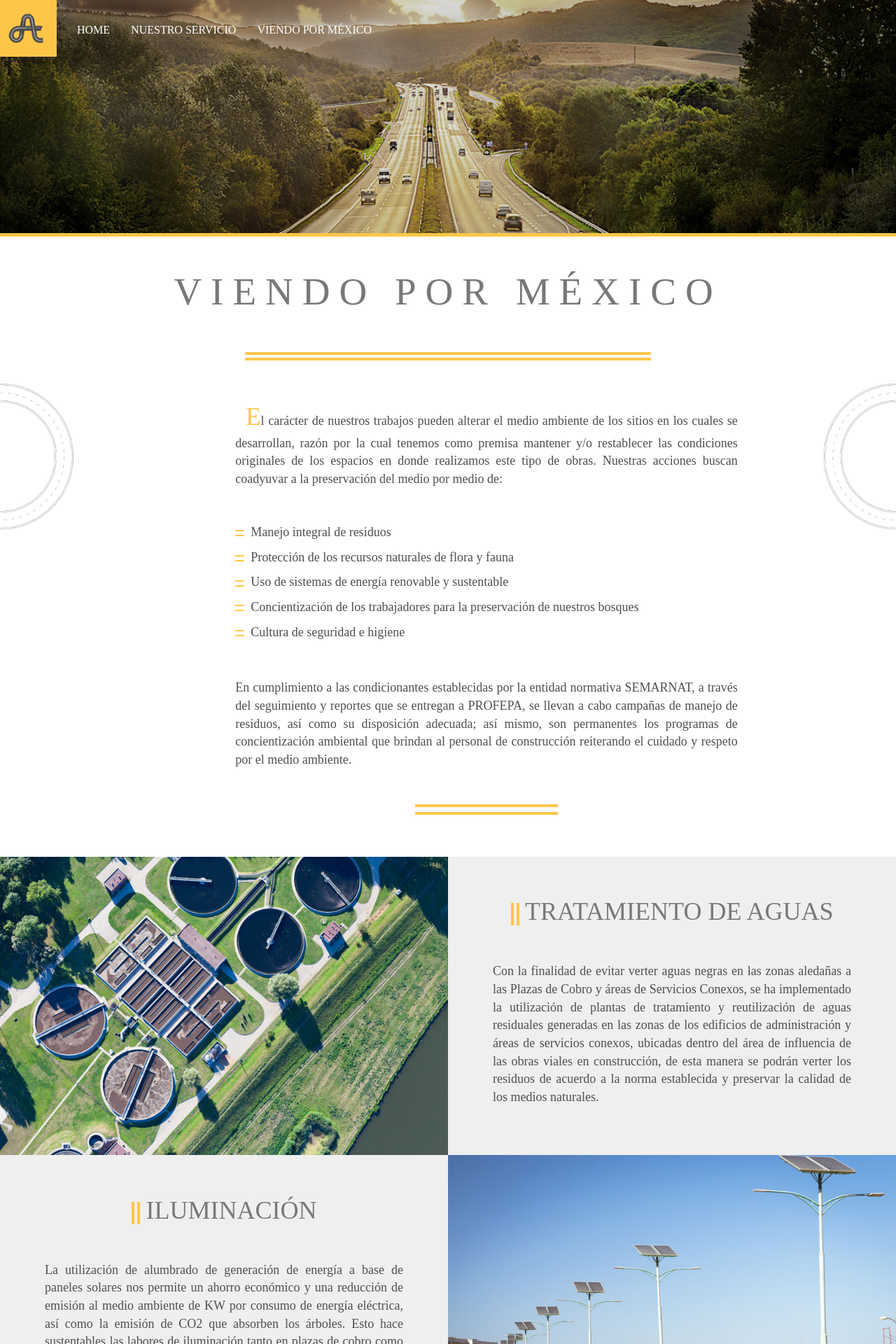
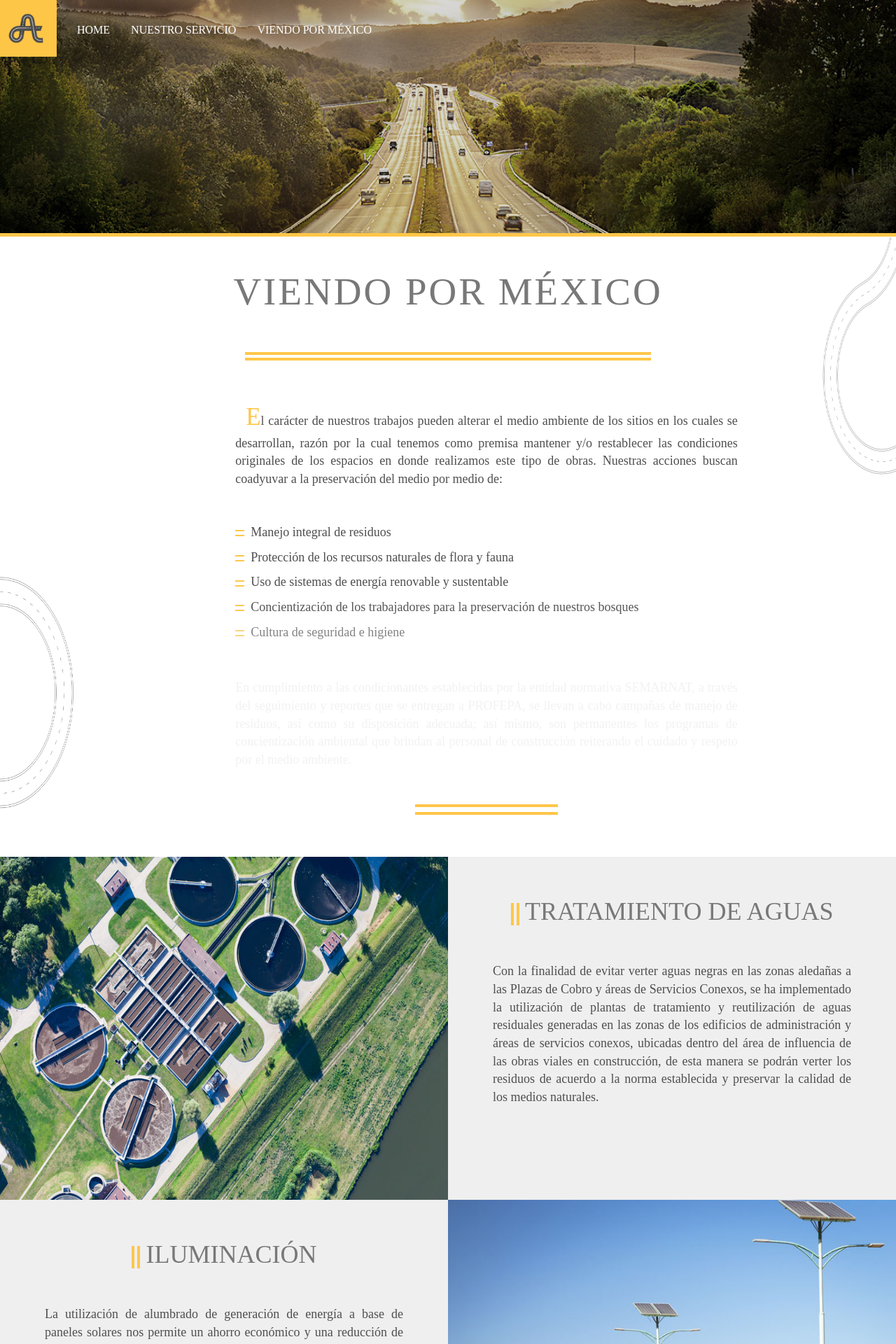
Before and after one commit to jesusrq92/autovan, a PHP site: page /mexico.php in a window 1280 px wide. Shown: the top 1920 px of the page at 70% size. Run offline with PHP 8.4, Linux system fonts and the light colour scheme; some libraries are stand-ins or nearby versions; some web fonts are replaced.

Commit message:
Finalizado Primera Version

```diff
--- a/css/estilos.css
+++ b/css/estilos.css
@@ -52,18 +52,40 @@
     display: none;
 }
 
-#roadLeft{
-    width:190px;
+#roadLeftIndex{
+    width:220px;
+    height: 460px;
     float:left;
-    margin-top: .5em;
+    margin-top: 6em;
 }
 
-#roadRight{
-    width:190px;
+#roadRightIndex{
+    width:220px;
+    height: 460px;
     float:right;
-    margin-top: .5em;
+    margin-top: -.5em;
 }
 
+#roadLeftServicio{
+    width:220px;
+    height: 460px;
+    float:left;
+    margin-top: -2em;
+}
+
+#roadRightServicio{
+    width:220px;
+    height: 460px;
+    float:right;
+    margin-top: -14em;
+}
+
+#roadLeftMexico{
+    width:220px;
+    height: 460px;
+    float:left;
+    margin-top: 12em;
+}
 
 /*NAV ESTILOS*/
 .outBorder{
@@ -308,34 +330,214 @@
     }
 }
 
-@media (max-width: 1400px){
-    #roadLeft{
-    width:160px;
+@media(max-width: 1540px){
+    #roadLeftIndex{
+    width:190px;
+    height: 440px;
     float:left;
-    margin-top: .5em;
+    margin-top: 9em;
     }
 
-    #roadRight{
+    #roadRightIndex{
+    width:190px;
+    height: 440px;
+    float:right;
+    margin-top: -.5em;
+    }
+
+    #roadLeftServicio{
+    width:200px;
+    height: 400px;
+    float:left;
+    margin-top: -2em;
+    }
+
+    #roadRightServicio{
+    width:200px;
+    height: 400px;
+    float:right;
+    margin-top: -14em;
+    }
+
+    #roadLeftMexico{
+    width:200px;
+    height: 400px;
+    float:left;
+    margin-top: 12em;
+    }
+}
+
+@media(max-width: 1490px){
+    #roadLeftServicio{
     width:160px;
+    height: 350px;
+    float:left;
+    margin-top: 5em;
+    }
+
+    #roadRightServicio{
+    width:160px;
+    height: 350px;
     float:right;
-    margin-top: .5em;
+    margin-top: -14em;
+    }
+
+    #roadLeftMexico{
+    width:160px;
+    height: 350px;
+    float:left;
+    margin-top: 20em;
+    }
+}
+
+@media(max-width: 1450px){
+    #roadLeftIndex{
+    width:170px;
+    height: 390px;
+    float:left;
+    margin-top: 11em;
+    }
+
+    #roadRightIndex{
+    width:170px;
+    height: 390px;
+    float:right;
+    margin-top: -.5em;
+    }
+}
+
+@media(max-width: 1430px){
+    #pista1{
+        height: 490px !important;
+    }
+
+}
+
+@media(max-width: 1400px){
+    #roadLeftIndex{
+    width:140px;
+    height: 360px;
+    float:left;
+    margin-top: 15em;
+    }
+
+    #roadRightIndex{
+    width:140px;
+    height: 360px;
+    float:right;
+    margin-top: -.5em;
+    }
+
+    #roadLeftServicio{
+    width:140px;
+    height: 350px;
+    float:left;
+    margin-top: 6em;
+    }
+
+    #roadRightServicio{
+    width:140px;
+    height: 350px;
+    float:right;
+    margin-top: -14em;
+    }
+
+    #roadLeftMexico{
+    width:140px;
+    height: 350px;
+    float:left;
+    margin-top: 20em;
+    }
+}
+
+
+@media(max-width: 1310px){
+    #roadLeftIndex{
+    width:140px;
+    height: 400px;
+    float:left;
+    margin-top: 11em;
+    }
+
+    #roadRightIndex{
+    width:140px;
+    height: 400px;
+    float:right;
+    margin-top: -.5em;
+    }
+
+    #roadLeftServicio{
+    width:120px;
+    height: 350px;
+    float:left;
+    margin-top: 6em;
+    }
+
+    #roadRightServicio{
+    width:120px;
+    height: 350px;
+    float:right;
+    margin-top: -14em;
+    }
+
+    #roadLeftMexico{
+    width:120px;
+    height: 350px;
+    float:left;
+    margin-top: 20em;
     }
 }
 
 @media (max-width: 1304px){
     #tituloServicio{
-    letter-spacing: 13px;
-    }
-    #roadLeft{
-    width:110px;
-    float:left;
-    margin-top: .5em;
+    letter-spacing: 3px;
     }
 
-    #roadRight{
+    #roadLeftIndex{
+    width:100px;
+    height: 300px;
+    float:left;
+    margin-top: 19em;
+    }
+
+    #roadRightIndex{
+    width:100px;
+    height: 300px;
+    float:right;
+    margin-top: -.5em;
+    }
+
+    #roadLeftServicio{
     width:110px;
+    height: 350px;
+    float:left;
+    margin-top: 6em;
+    }
+
+    #roadRightServicio{
+    width:110px;
+    height: 350px;
     float:right;
-    margin-top: .5em;
+    margin-top: -14em;
+    }
+
+    #roadLeftMexico{
+    width:110px;
+    height: 350px;
+    float:left;
+    margin-top: 20em;
+    }
+}
+
+@media(max-width: 1255px){
+    .parrafoObjetivos{
+        font-size: 16px;
+    }
+
+    #pista1{
+        width: 100% !important;
+        height: 100% !important;
+        margin-top: 5em;
     }
 }
 
--- a/footer.html
+++ b/footer.html
@@ -40,14 +40,12 @@
 
     <!-- jQuery (necessary for Bootstrap's JavaScript plugins) -->
     <script src="https://ajax.googleapis.com/ajax/libs/jquery/1.11.3/jquery.min.js"></script>
+
     <!-- Include all compiled plugins (below), or include individual files as needed -->
     <script src="js/bootstrap.min.js"></script>
 
-    <!-- Pace -->
-    <script src="pace/pace.js"></script>
-    <link href="pace/themes/yellow/pace-theme-corner-indicator.css" rel="stylesheet" />
-
     <!--Operaciones-->
     <script src="js/operaciones.js"></script>
+
   </body>
 </html>
--- a/header.html
+++ b/header.html
@@ -10,6 +10,19 @@
     <!-- Bootstrap -->
     <link href="css/bootstrap.min.css" rel="stylesheet">
     <link href="css/estilos.css" rel="stylesheet">
+
+    <!-- WOW -->
+    <link rel="stylesheet" href="https://cdnjs.cloudflare.com/ajax/libs/animate.css/3.5.2/animate.min.css">
+    <script type="text/javascript" src="https://cdnjs.cloudflare.com/ajax/libs/wow/1.1.2/wow.min.js"></script>
+
+    <!--Inicializando waoo-->
+    <script>
+    new WOW().init();
+    </script>
+
+    <!-- Pace -->
+    <script src="pace/pace.js"></script>
+    <link href="pace/themes/yellow/pace-theme-corner-indicator.css" rel="stylesheet" />
   </head>
 
 
--- a/mexico.html
+++ b/mexico.html
@@ -4,7 +4,7 @@
     <div class="row rowAncho">
       <div class="col-sm-12 colAncho">
         <img id="fondoServicio" src="images/fondoMexico.jpg">
-        <center><h1 id="tituloServicio">VIENDO POR MÉXICO</h1></center><br>
+        <center><h1 id="tituloServicio" class="wow fadeInDownBig" data-wow-duration="1.4s">VIENDO POR MÉXICO</h1></center><br>
         <center><hr style="color:yellow; width:45%; border:2px solid #ffc648;"></center>
         <center><hr style="color:yellow; width:45%; border:2px solid #ffc648; margin-top:-16px;"></center>
       </div>
@@ -12,29 +12,29 @@
   </div>
 </section>
 <section>
-<img id="roadLeft" src="images/road_5.gif">
-<img id="roadRight" src="images/road_6.gif">
+<img id="roadLeftMexico" src="images/road_5.gif">
+<img id="roadRightServicio" src="images/road_2.gif">
   <div class="container">
     <div class="row">
       <div class="col-sm-12 col-sm-8 col-sm-offset-2 col-md-8 col-md-offset-2 colAncho">
       <center>
-      <p class="parrafoServicio margenParrafo"><span class="letraAmarilla">E</span>l carácter de nuestros trabajos pueden alterar el medio ambiente de los sitios en los cuales se desarrollan, razón por la cual tenemos como premisa mantener y/o restablecer las condiciones originales de los espacios en donde realizamos este tipo de obras. Nuestras acciones buscan coadyuvar a la preservación del medio por medio de:</p><br><br>
-      <p class="parrafoServicio">
+      <p class="parrafoServicio margenParrafo wow fadeIn" data-wow-duration="3s" data-wow-delay="0s"><span class="letraAmarilla">E</span>l carácter de nuestros trabajos pueden alterar el medio ambiente de los sitios en los cuales se desarrollan, razón por la cual tenemos como premisa mantener y/o restablecer las condiciones originales de los espacios en donde realizamos este tipo de obras. Nuestras acciones buscan coadyuvar a la preservación del medio por medio de:</p><br><br>
+      <p class="parrafoServicio wow fadeIn" data-wow-duration="3s" data-wow-delay="1s">
            <img src="images/iconoServicio.png">&nbsp;&nbsp;Manejo integral de residuos
       </p>
-      <p class="parrafoServicio">
+      <p class="parrafoServicio wow fadeIn" data-wow-duration="3s" data-wow-delay="2s">
            <img src="images/iconoServicio.png">&nbsp;&nbsp;Protección de los recursos naturales de flora y fauna
       </p>
-      <p class="parrafoServicio">
+      <p class="parrafoServicio wow fadeIn" data-wow-duration="3s" data-wow-delay="3s">
            <img src="images/iconoServicio.png">&nbsp;&nbsp;Uso de sistemas de energía renovable y sustentable
       </p>
-      <p class="parrafoServicio">
+      <p class="parrafoServicio wow fadeIn" data-wow-duration="3s" data-wow-delay="4s">
            <img src="images/iconoServicio.png">&nbsp;&nbsp;Concientización de los trabajadores para la preservación de nuestros bosques
       </p>
-      <p class="parrafoServicio">
+      <p class="parrafoServicio wow fadeIn" data-wow-duration="3s" data-wow-delay="5s">
            <img src="images/iconoServicio.png">&nbsp;&nbsp;Cultura de seguridad e higiene
       </p>
-     <p class="parrafoServicio margenParrafoMexico">En cumplimiento a las condicionantes establecidas por la entidad normativa SEMARNAT, a través del seguimiento y reportes que se entregan a PROFEPA, se llevan a cabo campañas de manejo de residuos, así como su disposición adecuada; así mismo, son permanentes los programas de concientización ambiental que brindan al personal de construcción reiterando el cuidado y respeto por el medio ambiente.</p><br>
+     <p class="parrafoServicio margenParrafoMexico wow fadeIn" data-wow-duration="3s" data-wow-delay="6s">En cumplimiento a las condicionantes establecidas por la entidad normativa SEMARNAT, a través del seguimiento y reportes que se entregan a PROFEPA, se llevan a cabo campañas de manejo de residuos, así como su disposición adecuada; así mismo, son permanentes los programas de concientización ambiental que brindan al personal de construcción reiterando el cuidado y respeto por el medio ambiente.</p><br>
 
      <hr style="color:yellow; width:200px; border:2px solid #ffc648;">
      <hr style="color:yellow; width:200px; border:2px solid #ffc648; margin-top:-13px;">
@@ -47,7 +47,7 @@
   <div class="container-fluid anchoContainer colorGris">
     <div class="row rowAncho">
       <div class="col-sm-6 colAncho quitarTratamientoAguas">
-         <img id="pista1" src="images/tratamientoAguas.jpg">
+         <img id="pista1" class="wow zoomIn" src="images/tratamientoAguas.jpg" data-wow-duration="3s" data-wow-delay="1s">
       </div>
       <div class="col-sm-6 colAncho">
          <center>
@@ -71,12 +71,12 @@
             </p>
       </div>
       <div class="col-sm-6 colAncho">
-         <img id="pista1" src="images/iluminacion.jpg">
+         <img class="wow zoomIn" id="pista1" src="images/iluminacion.jpg" data-wow-duration="3s" data-wow-delay="1.5s">
       </div>
     </div>
     <div class="row rowAncho">
       <div class="col-sm-6 colAncho quitarCapacitacion">
-          <img id="pista1" src="images/capacitacion.jpg">
+          <img class="wow zoomIn" id="pista1" src="images/capacitacion.jpg" data-wow-duration="3s" data-wow-delay="2s">
       </div>
       <div class="col-sm-6 colAncho">
          <center>
@@ -88,7 +88,7 @@
             </p>
       </div>
       <div class="col-sm-6 colAncho apareceCapacitacion">
-          <img id="pista1" src="images/capacitacion.jpg">
+          <img class="wow zoomIn" id="pista1" src="images/capacitacion.jpg">
       </div>
     </div>
   </div><br>
```
Also changed, not shown: other parts of css/estilos.css (+41 -11 lines), index2.html (+9 -9 lines), servicio.html (+9 -9 lines), 2 other files.
